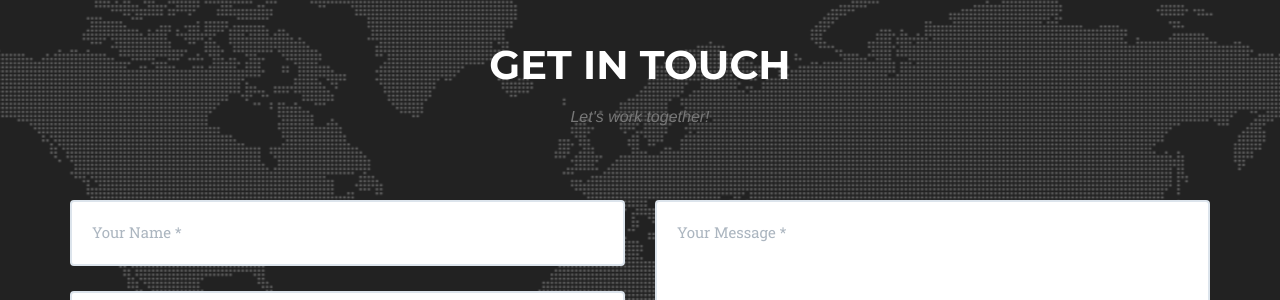
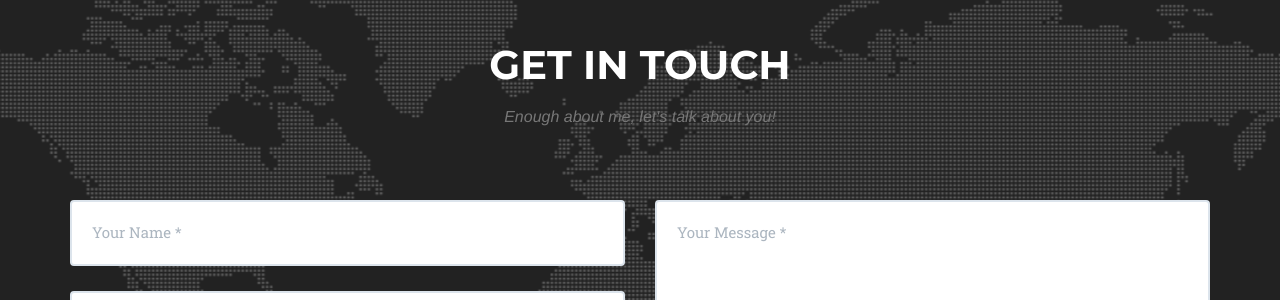
Before and after one commit to jenhardin/jenhardin.github.io, a Jekyll site: the page built from index.html, in a window 1280 px wide and 900 px high, scrolled down 3650 px. Shown: the part 152-452 px from the top of the window. Built offline with Jekyll 4.4.1, drawn with Linux system fonts in a browser that asks for light colours; some web fonts are replaced.

Commit message:
Update contact.html

```diff
--- a/_includes/contact.html
+++ b/_includes/contact.html
@@ -3,7 +3,7 @@
             <div class="row">
                 <div class="col-lg-12 text-center">
                     <h2 class="section-heading">Get In Touch</h2>
-                    <h3 class="section-subheading text-muted">Let's work together!</h3>
+                    <h3 class="section-subheading text-muted">Enough about me, let's talk about you!</h3>
                 </div>
             </div>
             <div class="row">
```
